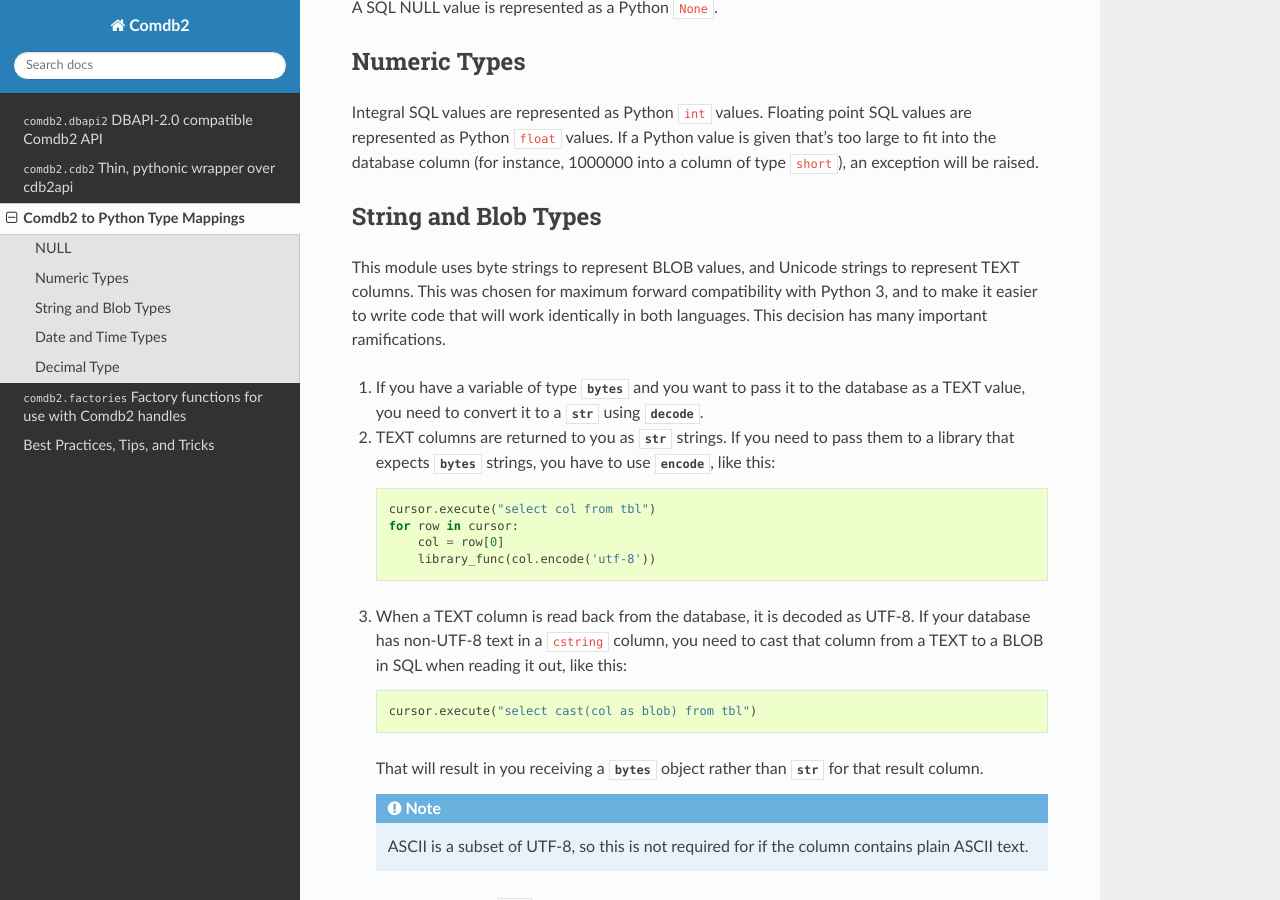
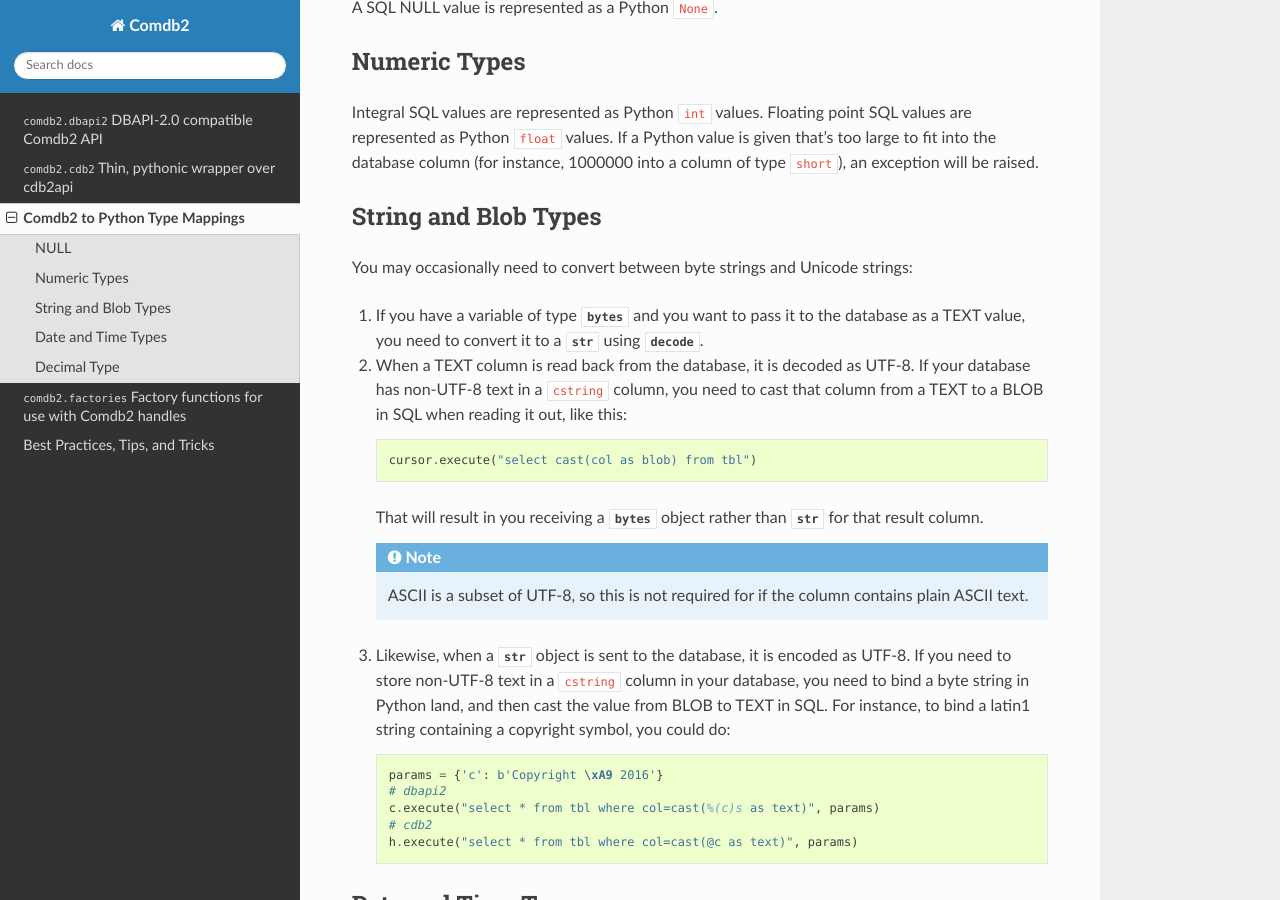
Before and after one commit to bloomberg/python-comdb2, a Sphinx documentation site: the page built from docs/types.rst, in a window 1280 px wide and 900 px high, scrolled down 744 px. Built offline with Sphinx 7.4.7 and the Read the Docs theme 2.0.0, drawn with Linux system fonts in a browser that asks for light colours; the version number could not be read and is left out.

Commit message:
Reword some of the docs to be focused on Python 3
Signed-off-by: Gus Monod <gmonod1@bloomberg.net>

```diff
--- a/docs/tips.rst
+++ b/docs/tips.rst
@@ -24,7 +24,7 @@
    to match any.
 
 #. The latest version of this package only supports Python 3. If you can't
-   use Python 3, make sure to use version 1.4.1 or earlier.
+   use Python 3, make sure to use version less than ``1.5.0``.
 
 #. The database can time out connections that have been idle for a period of
    time, and each idle connection uses some amount of resources on the database
--- a/docs/types.rst
+++ b/docs/types.rst
@@ -42,23 +42,11 @@
 String and Blob Types
 =====================
 
-This module uses byte strings to represent BLOB values, and Unicode strings to
-represent TEXT columns.  This was chosen for maximum forward compatibility with
-Python 3, and to make it easier to write code that will work identically in
-both languages.  This decision has many important ramifications.
+You may occasionally need to convert between byte strings and Unicode strings:
 
 #.  If you have a variable of type `bytes` and you want to pass it to the
     database as a TEXT value, you need to convert it to a `str` using
     `~bytes.decode`.
-
-#.  TEXT columns are returned to you as `str` strings. If you need to pass them
-    to a library that expects `bytes` strings, you have to use `~str.encode`,
-    like this::
-
-        cursor.execute("select col from tbl")
-        for row in cursor:
-            col = row[0]
-            library_func(col.encode('utf-8'))
 
 #.  When a TEXT column is read back from the database, it is decoded as UTF-8.
     If your database has non-UTF-8 text in a ``cstring`` column, you need to
```
